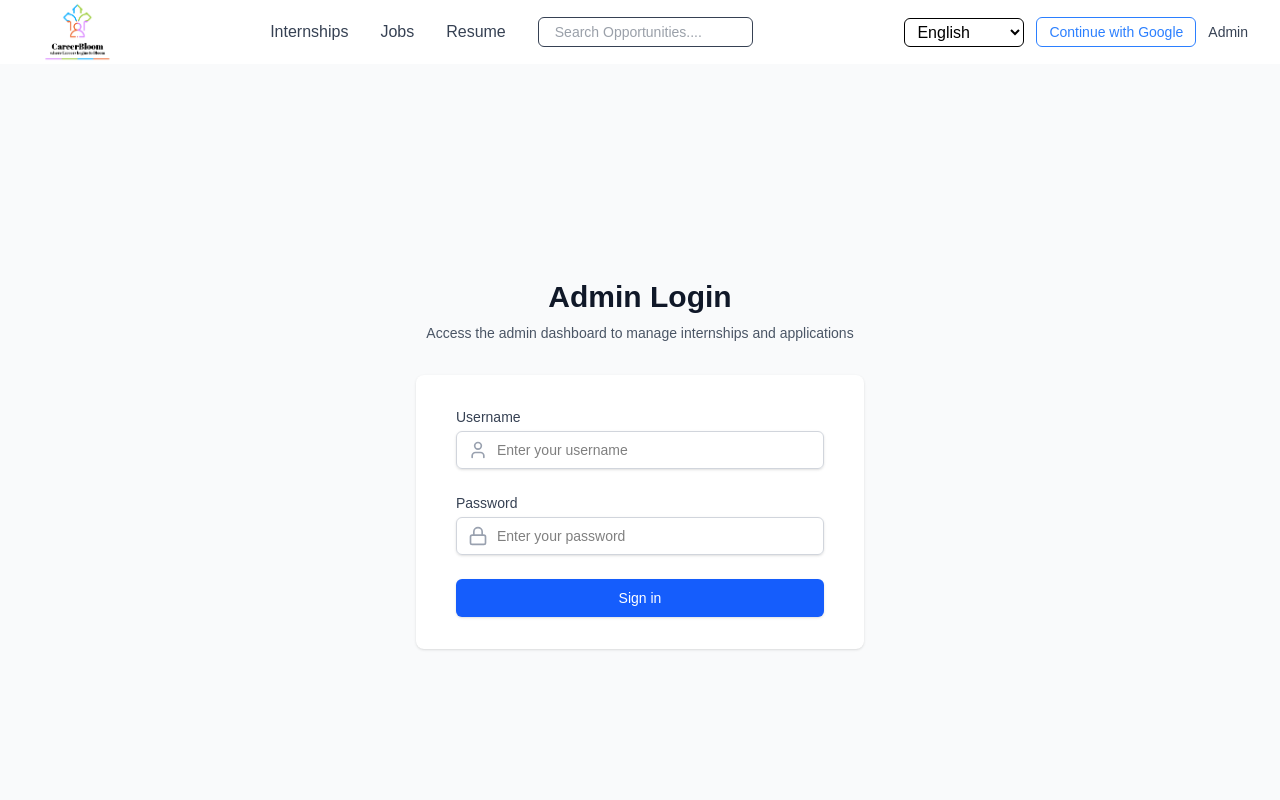
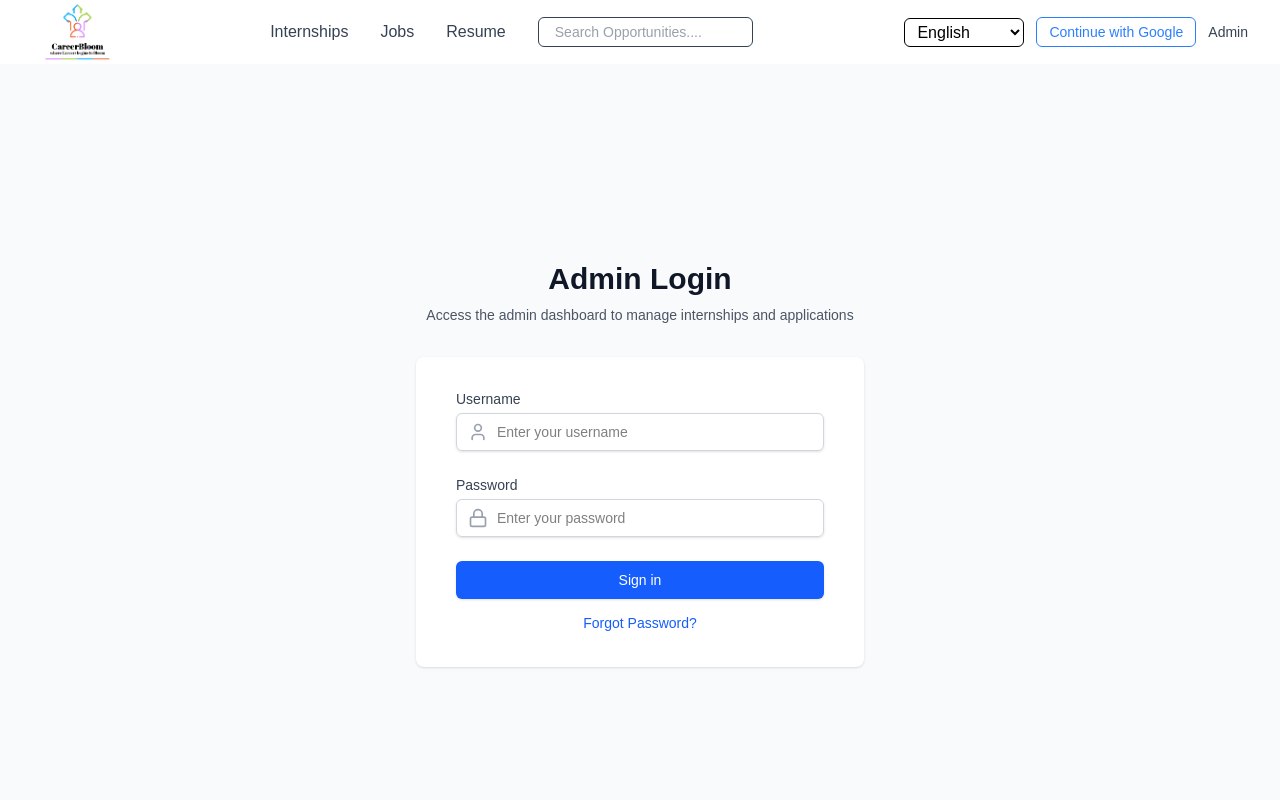
Before and after one commit to Manasviker/careerbloomintern, a Next.js app in the folder careerbloom/: page /adminlogin in a window 1280 px wide. Shown: the top 800 px of the page. Built offline with nearby package versions, Linux system fonts and the light colour scheme; no server answers.

Commit message:
Add forgot password link to admin login

```diff
--- a/careerbloom/src/pages/adminlogin/index.tsx
+++ b/careerbloom/src/pages/adminlogin/index.tsx
@@ -4,6 +4,7 @@ import { useRouter } from "next/navigation";
 import React, { useState } from "react";
 import { toast } from "react-toastify";
 import axios from "axios";
+import Link from "next/link";
 
 const index = () => {
   const [formadata, setformadata] = useState({
@@ -100,7 +101,7 @@ const index = () => {
                 />
               </div>
             </div>
-            <div>
+            {/* <div>
               <button
                 type="submit"
                 disabled={isloading}
@@ -114,9 +115,34 @@ const index = () => {
                 ) : (
                   " Sign in"
                 )}
-                {/* Sign in */}
+
               </button>
-            </div>
+            </div> */}
+            <div>
+  <button
+    type="submit"
+    disabled={isloading}
+    className="w-full flex justify-center py-2 px-4 border border-transparent rounded-md shadow-sm text-sm font-medium text-white bg-blue-600 hover:bg-blue-700 focus:outline-none focus:ring-2 focus:ring-offset-2 focus:ring-blue-500 disabled:opacity-50 disabled:cursor-not-allowed"
+  >
+    {isloading ? (
+      <div className="flex items-center">
+        <div className="animate-spin rounded-full h-5 w-5 border-t-2 border-b-2 border-white mr-2"></div>
+        Signing in...
+      </div>
+    ) : (
+      "Sign in"
+    )}
+  </button>
+
+  <div className="text-center mt-3">
+    <Link
+      href="/forgot-password"
+      className="text-blue-600 hover:text-blue-800 text-sm"
+    >
+      Forgot Password?
+    </Link>
+  </div>
+</div>
           </form>
         </div>
       </div>
```
